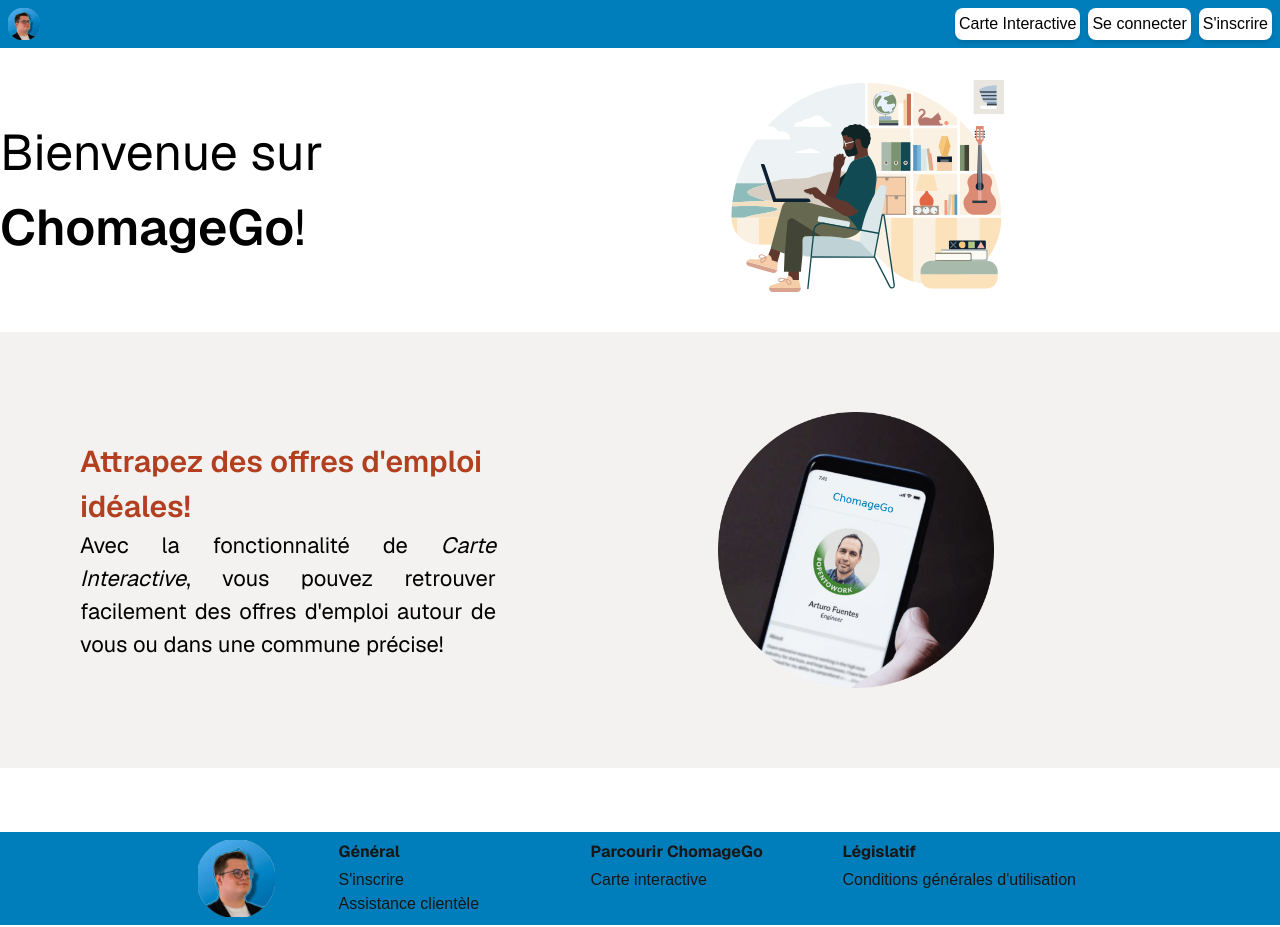
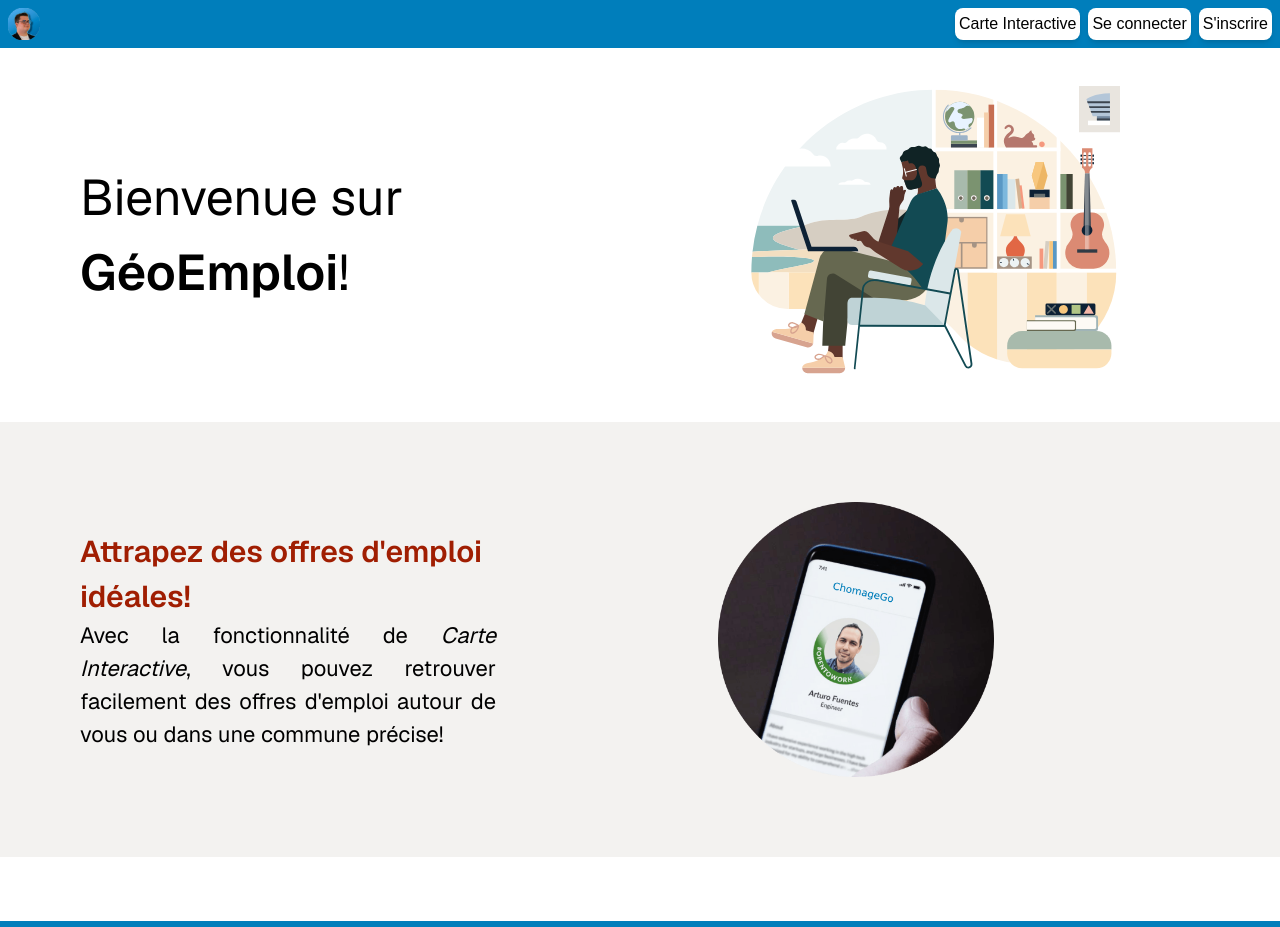
Before and after one commit to SkyReox/GeoEmploi, a Next.js app: page / in a window 1280 px wide. Shown: the top 927 px of the page. Built offline with nearby package versions, Linux system fonts and the light colour scheme.

Commit message:
fix: WCAG color contrast + product's name

```diff
--- a/app/components/FooterComponent.tsx
+++ b/app/components/FooterComponent.tsx
@@ -26,7 +26,7 @@
                     </ul>
                 </div>
                 <div className="w-full max-w-[240px] mr-3">
-                    <h3 className="font-sans text-md font-bold text-color-text leading-regular mb-1 babybear:max-w-full babybear:my-1">Parcourir ChomageGo</h3>
+                    <h3 className="font-sans text-md font-bold text-color-text leading-regular mb-1 babybear:max-w-full babybear:my-1">Parcourir GéoEmploi</h3>
                     <ul>
                         <li>
                             <a href="/map">Carte interactive</a>
--- a/app/page.tsx
+++ b/app/page.tsx
@@ -5,15 +5,15 @@
         <div className="flex flex-col flex-1 bg-zinc-50 font-sans bg-main-2">
             <main className="flex flex-1 w-full flex-col items-center justify-start my-8 bg-main-2 sm:items-start">
                 <div className="w-full flex items-center justify-between gap-[1rem]">
-                    <div className="float-left inline-block">
-                        <h1 className="text-black text-[50px]">
-                            Bienvenue sur <span className="font-semibold">ChomageGo</span>!
+                    <div>
+                        <h1 className="text-black text-[50px] p-20">
+                            Bienvenue sur <span className="font-semibold">GéoEmploi</span>!
                         </h1>
                     </div>
-                    <div className="float-right items-center justify-center inline-block w-[60%]">
+                    <div className="items-center justify-center">
                         <div className="w-[80%] float-right">
                             <Image
-                                className="w-[50%]"
+                                className="w-[70%]"
                                 src="/thinking_man.svg"
                                 alt="Thinking Man"
                                 width={100}
@@ -25,7 +25,7 @@
                 </div>
                 <div className="w-full bg-[#f3f2f0] my-8 pbs-16 pbe-16 flex items-center justify-between gap-[1rem] p-20">
                     <div className="w-[50%]">
-                        <h2 className="text-[#b24020] text-[30px] font-semibold">
+                        <h2 className="text-[#a01e02] text-[30px] font-semibold">
                             Attrapez des offres d'emploi idéales!
                         </h2>
                         <p className="text-black text-[22px] text-justify">Avec la fonctionnalité de <span className="italic">Carte Interactive</span>, vous pouvez retrouver facilement des offres d'emploi autour de vous ou dans une commune précise!</p>
```
